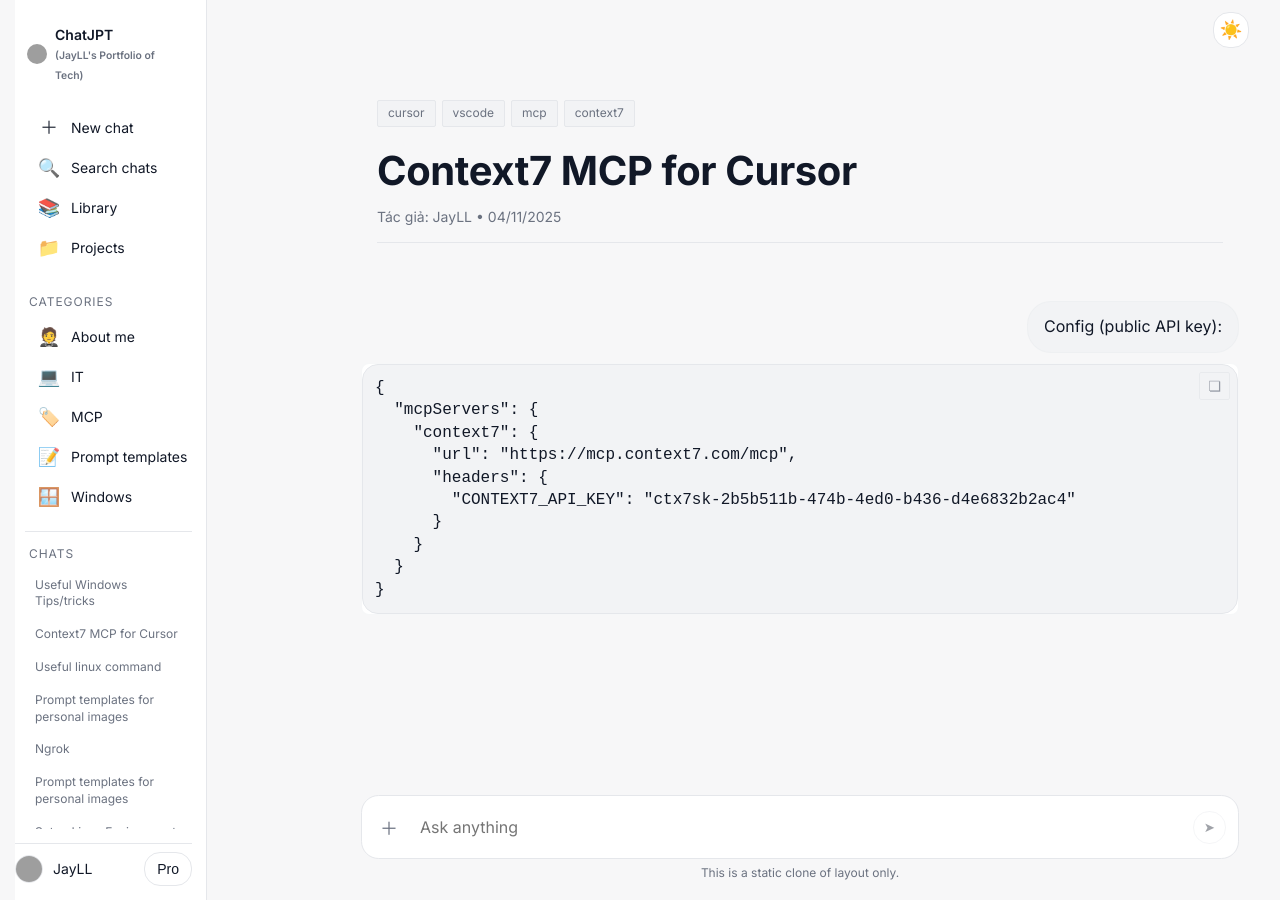
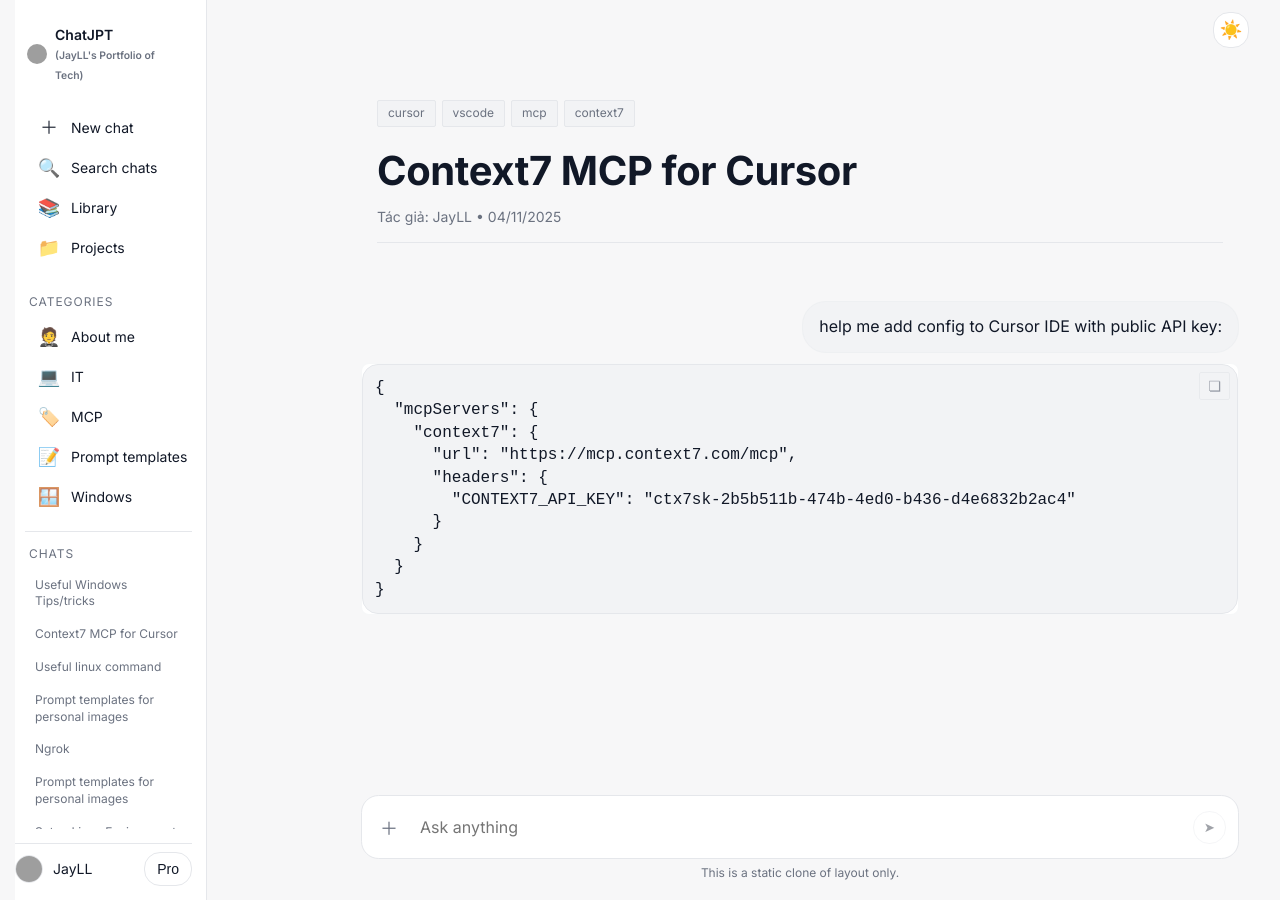
Before and after one commit to jayll1303/jayll1303.github.io, a Jekyll site: the page built from _posts/2025-11-06-context7.md, in a window 1280 px wide. Built offline with Jekyll 4.4.1, drawn with Linux system fonts in a browser that asks for light colours; grey boxes are pictures that could not be loaded.

Commit message:
chore(content): sync from private

````diff
--- a/_posts/2025-11-06-context7.md
+++ b/_posts/2025-11-06-context7.md
@@ -7,7 +7,7 @@ tags: [cursor, vscode, mcp, context7]
 author: "JayLL"
 ---
 
-## Config (public API key):
+## help me add config to Cursor IDE with public API key:
 
 ```
 {
````
